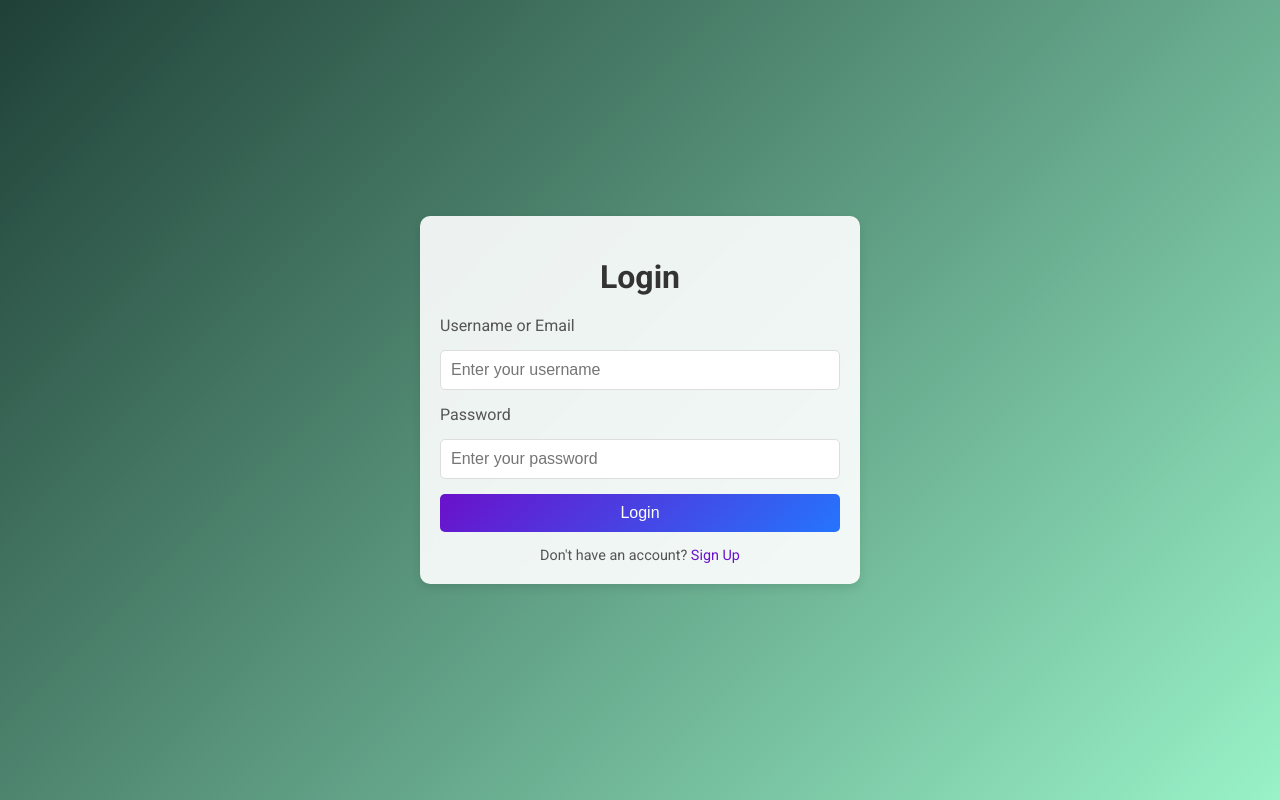
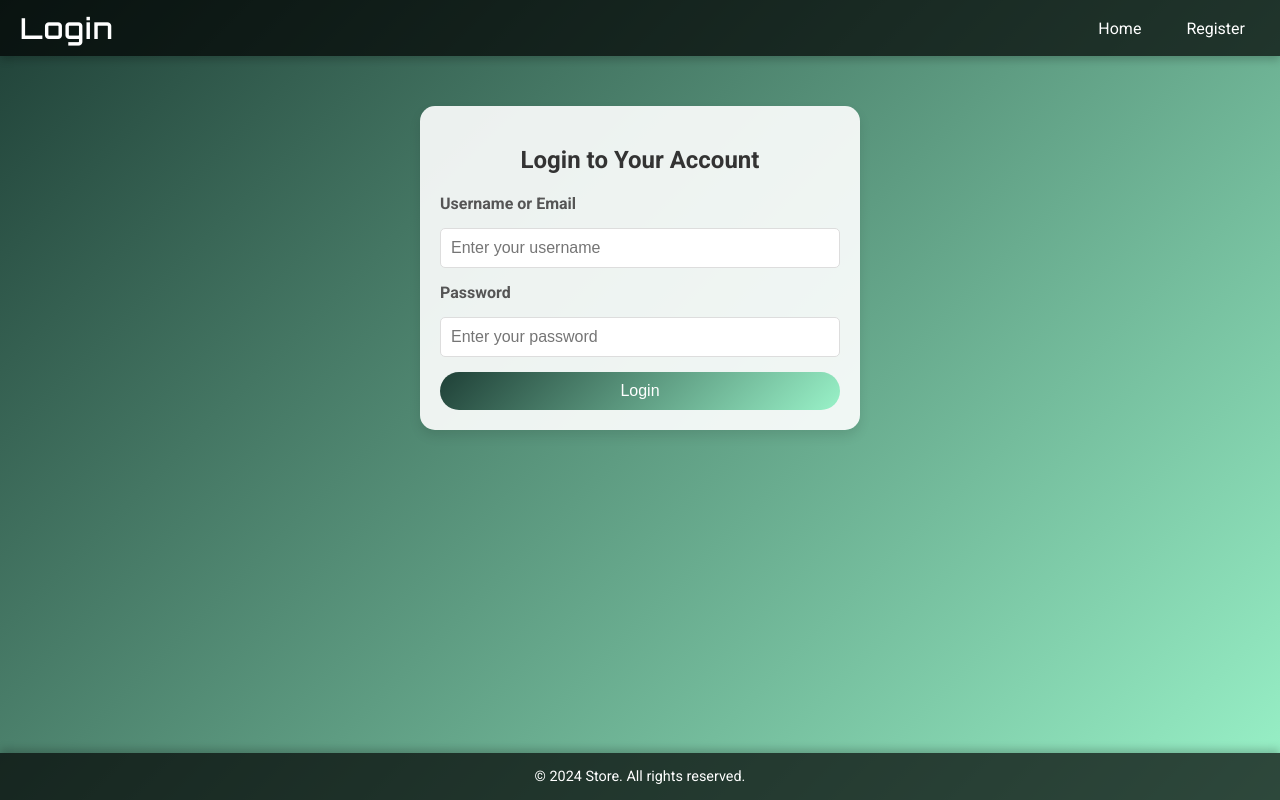
Before and after one commit to mallemkondaiah009/E-commerce_Website_Using_Django, a Django app: page /login/ in a window 1280 px wide. Run offline with Django 5.2, Linux system fonts and the light colour scheme.

Commit message:
modified:   db.sqlite3 	modified:   mystore/__pycache__/settings.cpython-313.pyc modified:   templates/store/home.html 	modified:   templates/store/login.html 	modified:   templates/store/profile.html 	modified:   templates/store/register.html

```diff
--- a/templates/store/login.html
+++ b/templates/store/login.html
@@ -4,16 +4,25 @@
     <meta charset="UTF-8">
     <meta name="viewport" content="width=device-width, initial-scale=1.0">
     <title>Login</title>
-    <link href="https://fonts.googleapis.com/css2?family=Roboto:wght@400;500;700&display=swap" rel="stylesheet">
+    <link href="https://fonts.googleapis.com/css2?family=Orbitron:wght@400;600&family=Roboto:wght@400;500;700&display=swap" rel="stylesheet">
     <style>
         @keyframes fadeIn {
             from {
                 opacity: 0;
-                transform: translateY(-20px);
             }
             to {
                 opacity: 1;
+            }
+        }
+
+        @keyframes slideIn {
+            from {
+                transform: translateY(-20px);
+                opacity: 0;
+            }
+            to {
                 transform: translateY(0);
+                opacity: 1;
             }
         }
 
@@ -22,33 +31,62 @@
             margin: 0;
             padding: 0;
             background: linear-gradient(135deg, #1f4037, #99f2c8);
+            animation: fadeIn 1s ease-in-out;
             display: flex;
-            justify-content: center;
+            flex-direction: column;
+            min-height: 100vh;
+        }
+
+        header {
+            background: rgba(0, 0, 0, 0.7);
+            color: #fff;
+            padding: 10px 20px;
+            box-shadow: 0 4px 8px rgba(0, 0, 0, 0.2);
+            display: flex;
             align-items: center;
-            height: 100vh;
+            justify-content: space-between;
+            animation: slideIn 1s ease-in-out;
+        }
+
+        header h1 {
+            margin: 0;
+            font-family: 'Orbitron', sans-serif;
+            font-size: 1.8em;
+            letter-spacing: 1px;
+        }
+
+        .nav-links {
+            display: flex;
+            align-items: center;
+            gap: 15px;
+        }
+
+        .nav-links a {
+            text-decoration: none;
+            color: #fff;
+            padding: 8px 15px;
+            border-radius: 20px;
+            transition: background 0.3s ease;
+        }
+
+        .nav-links a:hover {
+            background: rgba(255, 255, 255, 0.3);
         }
 
         .container {
             max-width: 400px;
-            width: 100%;
+            margin: 50px auto;
+            background: rgba(255, 255, 255, 0.9);
             padding: 20px;
-            background: rgba(255, 255, 255, 0.9);
-            border-radius: 10px;
-            box-shadow: 0 4px 10px rgba(0, 0, 0, 0.1);
-            animation: fadeIn 1s ease-out;
-            backdrop-filter: blur(10px);
+            border-radius: 15px;
+            box-shadow: 0 6px 12px rgba(0, 0, 0, 0.1);
+            animation: fadeIn 1s ease-in-out;
         }
 
-        h1 {
+        h2 {
             text-align: center;
             color: #333;
             margin-bottom: 20px;
-        }
-
-        .messages {
-            color: red;
-            text-align: center;
-            margin-bottom: 10px;
         }
 
         form {
@@ -58,7 +96,7 @@
         }
 
         label {
-            font-size: 1em;
+            font-weight: bold;
             color: #555;
         }
 
@@ -68,55 +106,56 @@
             border: 1px solid #ddd;
             border-radius: 5px;
             outline: none;
-            transition: border-color 0.3s ease, box-shadow 0.3s ease;
+            transition: border-color 0.3s ease;
         }
 
         input:focus {
-            border-color: #6a11cb;
-            box-shadow: 0 0 5px rgba(106, 17, 203, 0.3);
+            border-color: #1f4037;
         }
 
-        button {
-            padding: 10px;
-            font-size: 1em;
-            background: linear-gradient(135deg, #6a11cb, #2575fc);
+        .btn {
+            padding: 10px 20px;
+            background: linear-gradient(135deg, #1f4037, #99f2c8);
             color: #fff;
             border: none;
-            border-radius: 5px;
+            border-radius: 25px;
+            font-size: 1em;
             cursor: pointer;
-            transition: background 0.3s ease, transform 0.3s ease;
+            transition: background 0.3s ease;
         }
 
-        button:hover {
-            background: linear-gradient(135deg, #2575fc, #6a11cb);
-            transform: scale(1.05);
+        .btn:hover {
+            background: linear-gradient(135deg, #99f2c8, #1f4037);
         }
 
-        .footer {
+        footer {
+            background: rgba(0, 0, 0, 0.7);
+            color: #fff;
             text-align: center;
-            margin-top: 15px;
-            font-size: 0.9em;
-            color: #555;
+            padding: 15px 0;
+            margin-top: auto;
+            box-shadow: 0 -4px 8px rgba(0, 0, 0, 0.2);
+            animation: slideIn 1s ease-in-out;
         }
 
-        .footer a {
-            color: #6a11cb;
-            text-decoration: none;
-        }
-
-        .footer a:hover {
-            text-decoration: underline;
+        footer p {
+            margin: 0;
+            font-size: 0.9em;
         }
     </style>
 </head>
 <body>
+    <header>
+        <h1>Login</h1>
+        <div class="nav-links">
+            <a href="{% url 'home' %}">Home</a>
+            <a href="{% url 'register' %}">Register</a>
+        </div>
+    </header>
+
+    <main>
         <div class="container">
-        <h1>Login</h1>
-        <div class="messages">
-            {% for message in messages %}
-                <p>{{ message }}</p>
-            {% endfor %}
-        </div>
+            <h2>Login to Your Account</h2>
             <form action="{% url 'login' %}" method="POST">
                 {% csrf_token %}
                 <label for="username">Username or Email</label>
@@ -125,11 +164,13 @@
                 <label for="password">Password</label>
                 <input type="password" id="password" name="password" placeholder="Enter your password" required>
 
-            <button type="submit">Login</button>
+                <button type="submit" class="btn">Login</button>
             </form>
-        <div class="footer">
-            Don't have an account? <a href="{% url 'register' %}">Sign Up</a>
         </div>
-    </div>
+    </main>
+
+    <footer>
+        <p>&copy; 2024 Store. All rights reserved.</p>
+    </footer>
 </body>
 </html>
```
Also changed, not shown: templates/store/home.html (+7 -40 lines), templates/store/profile.html (+69 -77 lines), templates/store/register.html (+66 -42 lines), db.sqlite3. Lines whose indentation alone changed are shown as unchanged.
